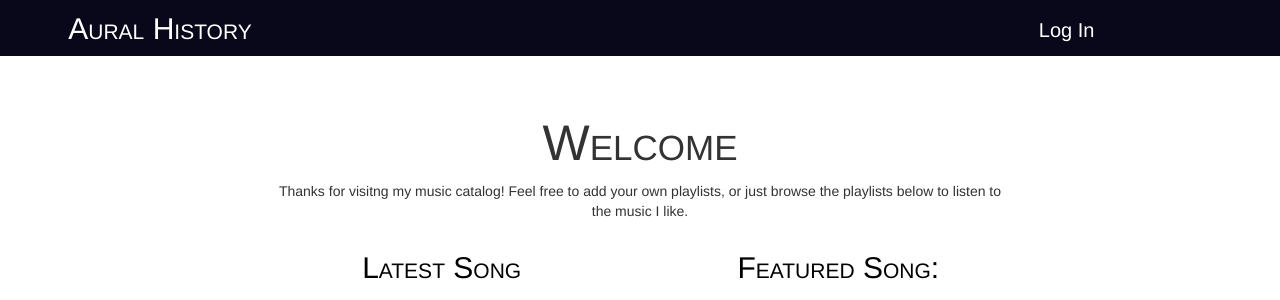
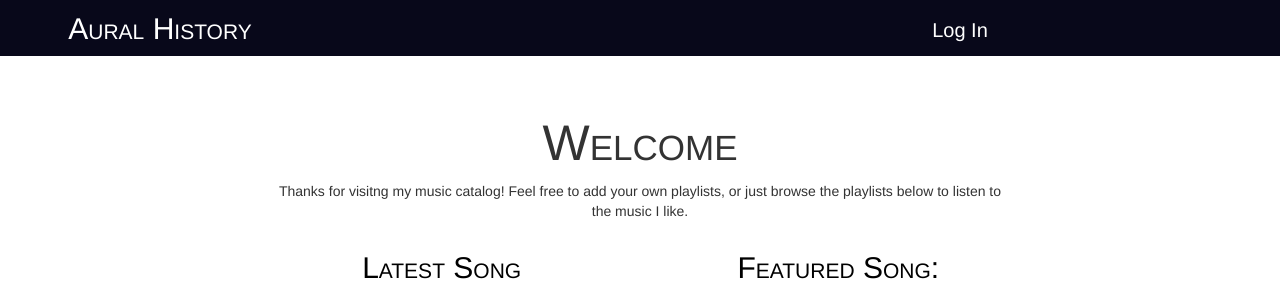
Before and after one commit to ianagpawa/catalog, a Flask app: page / in a window 1280 px wide. Shown: the top 300 px of the page. Run offline with Flask 2, Linux system fonts and the light colour scheme; data comes from the database, SQL or seed files in the repository; some libraries are stand-ins or nearby versions.

Commit message:
refactor: Update login spacing

```diff
--- a/templates/base.html
+++ b/templates/base.html
@@ -48,9 +48,9 @@
                         Aural History
                     </a>
                 </div>
-                <div class='col-md-4 col-md-offset-5 text-center logit'>
+                <div class='col-md-4 col-md-offset-4 text-center logit'>
                     {% if 'username' not in session %}
-                    <a class='log linkage' id='login' href="{{url_for('showLogin')}}">Log In</a>
+                    <a class='log linkage text-right' id='login' href="{{url_for('showLogin')}}">Log In</a>
                     {% else %}
                     <ul class="navbar-nav navbar-right">
                         <li><img id='user-image' src="{{session.picture}}"
--- a/templates/playlists.html
+++ b/templates/playlists.html
@@ -166,7 +166,7 @@
 
             {% endfor %}
             </div>
-        </dvi>
+        </div>
 
     </div>
 </div>
```
